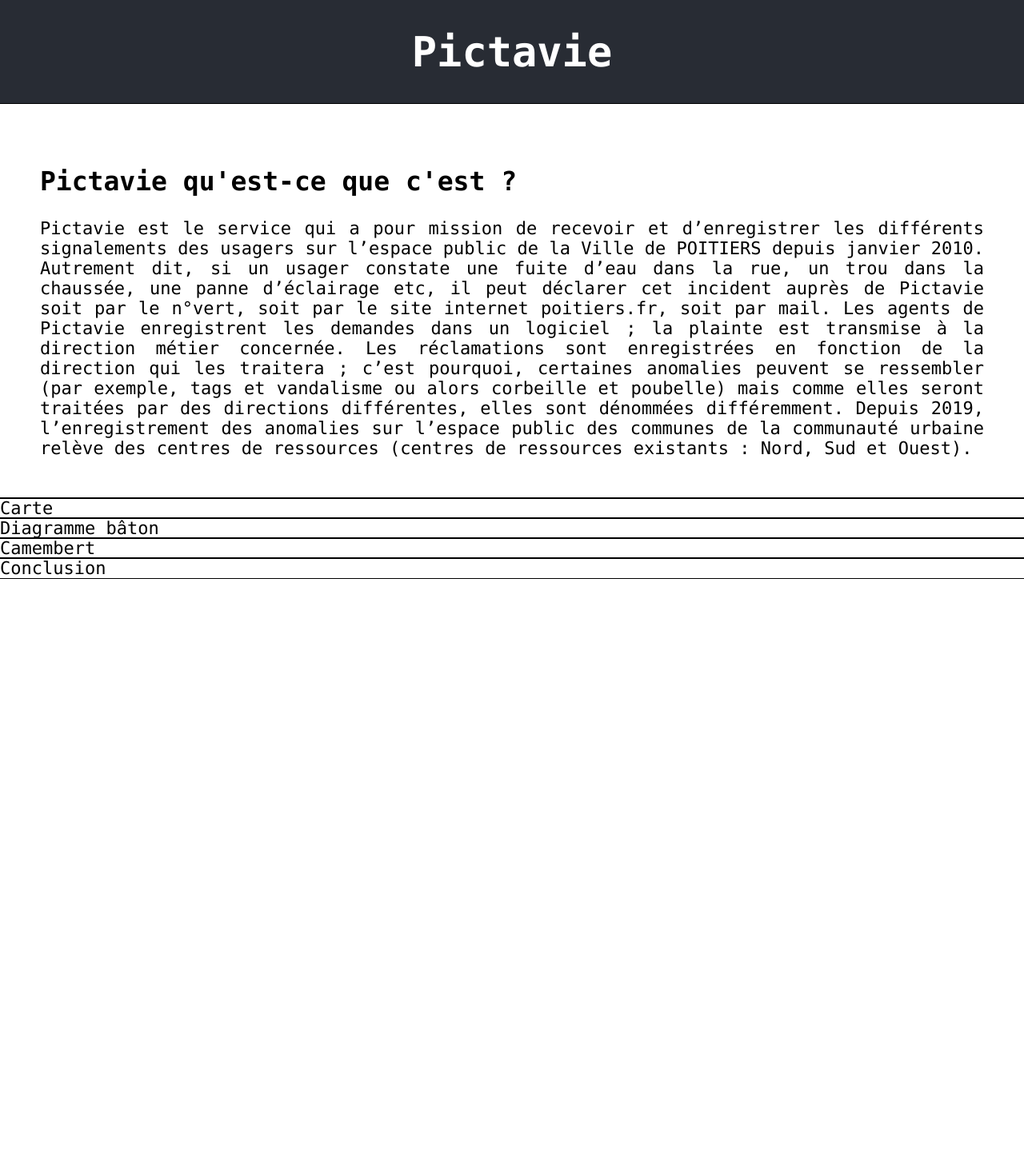
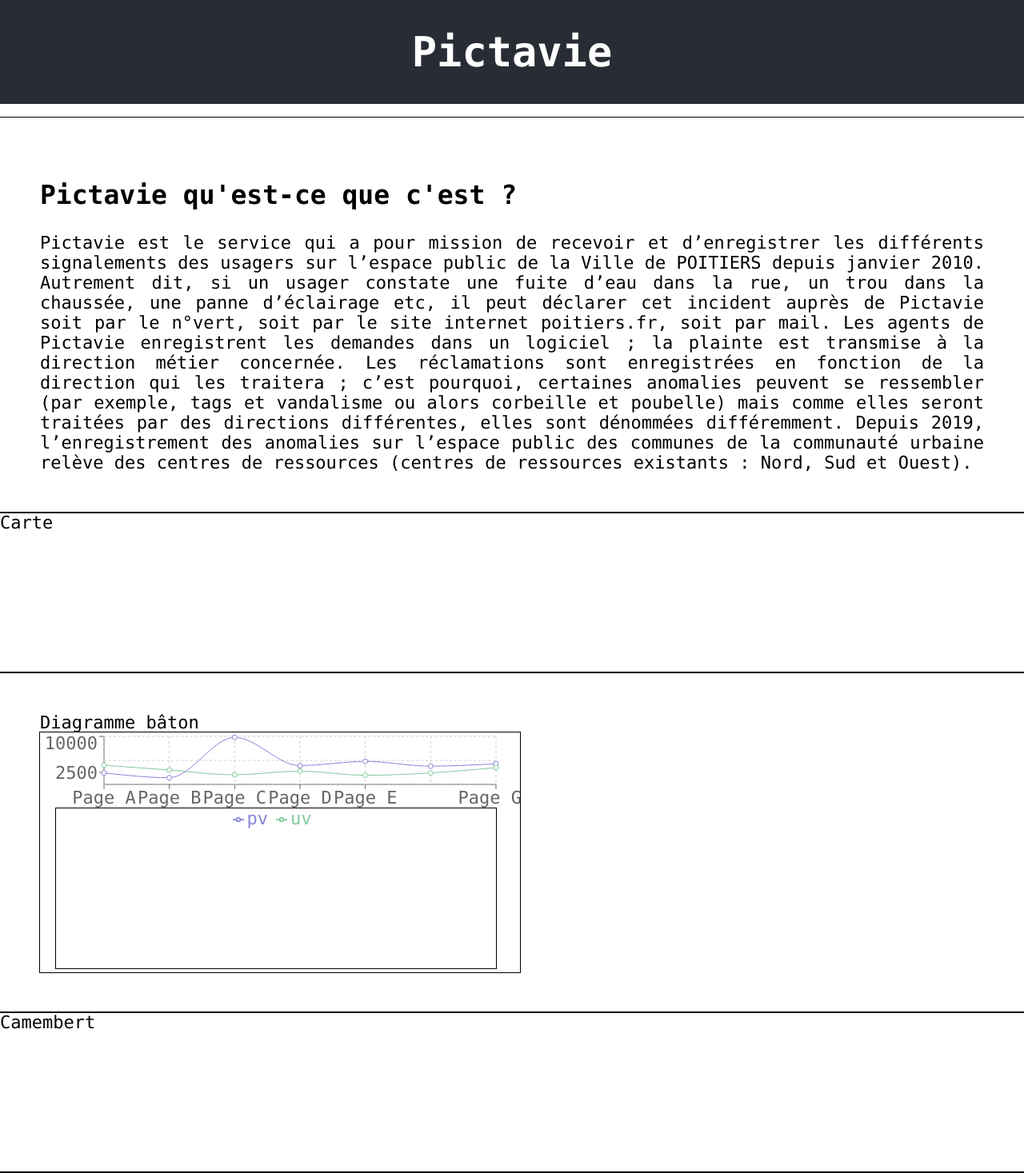
Before and after one commit to ManonFSerli/pictavie, a React (Create React App) app: page / in a window 1280 px wide. Shown: the top 1467 px of the page at 80% size. Before the commit the page ends 800 px from the top, so only its background shows below. Built offline with nearby package versions, Linux system fonts and the light colour scheme.

Commit message:
tests recharts

```diff
--- a/package.json
+++ b/package.json
@@ -6,7 +6,8 @@
   "dependencies": {
     "react": "^16.12.0",
     "react-dom": "^16.12.0",
-    "react-scripts": "3.2.0"
+    "react-scripts": "3.2.0",
+    "recharts": "^2.0.0-beta.1"
   },
   "scripts": {
     "start": "react-scripts start",
--- a/src/App.css
+++ b/src/App.css
@@ -18,6 +18,10 @@
   justify-content: center;
   font-size: calc(10px + 2vmin);
   color: white;
+  position: fixed;
+  top: 0;
+  left: 0;
+  width: 100%;
 }
 
 .App-link {
@@ -26,10 +30,14 @@
 
 div{
   outline: 1px solid black;
-  /*min-height: 400px;*/
+  min-height: 200px;
   text-align: justify;
 }
 
 .bandeau{
   padding: 50px;
 }
+
+.contenu{
+  margin-top: 147px;
+}
--- a/src/App.js
+++ b/src/App.js
@@ -1,6 +1,18 @@
 import React from 'react';
-import logo from './logo.svg';
 import './App.css';
+//import { LineChart, Line, BarChart, XAxis, YAxis, Tooltip, Legend, Bar, CartesianGrid } from 'recharts';
+import {LineChart, Line, XAxis, YAxis, CartesianGrid, Tooltip, Legend} from 'recharts';
+//const data = [{name: 'Page A', uv: 400, pv: 2400, amt: 2400}];
+
+const data = [
+  {name: 'Page A', uv: 4000, pv: 2400, amt: 2400},
+  {name: 'Page B', uv: 3000, pv: 1398, amt: 2210},
+  {name: 'Page C', uv: 2000, pv: 9800, amt: 2290},
+  {name: 'Page D', uv: 2780, pv: 3908, amt: 2000},
+  {name: 'Page E', uv: 1890, pv: 4800, amt: 2181},
+  {name: 'Page F', uv: 2390, pv: 3800, amt: 2500},
+  {name: 'Page G', uv: 3490, pv: 4300, amt: 2100},
+];
 
 function App() {
   return (
@@ -25,7 +37,17 @@
         urbaine relève des centres de ressources (centres de ressources existants : Nord, Sud et Ouest).
       </div>
       <div>Carte</div>
-      <div>Diagramme bâton</div>
+      <div className="bandeau">Diagramme bâton
+        <LineChart width={600} height={300} data={data} margin={{top: 5, right: 30, left: 20, bottom: 5}}>
+          <XAxis dataKey="name"/>
+          <YAxis/>
+          <CartesianGrid strokeDasharray="3 3"/>
+          <Tooltip/>
+          <Legend />
+          <Line type="monotone" dataKey="pv" stroke="#8884d8" activeDot={{r: 8}}/>
+          <Line type="monotone" dataKey="uv" stroke="#82ca9d" />
+        </LineChart>
+      </div>
       <div>Camembert</div>
       <div>Conclusion</div>
     </div>
```
Also changed, not shown: 1 other file (tests, documents, lock files or other folders).
